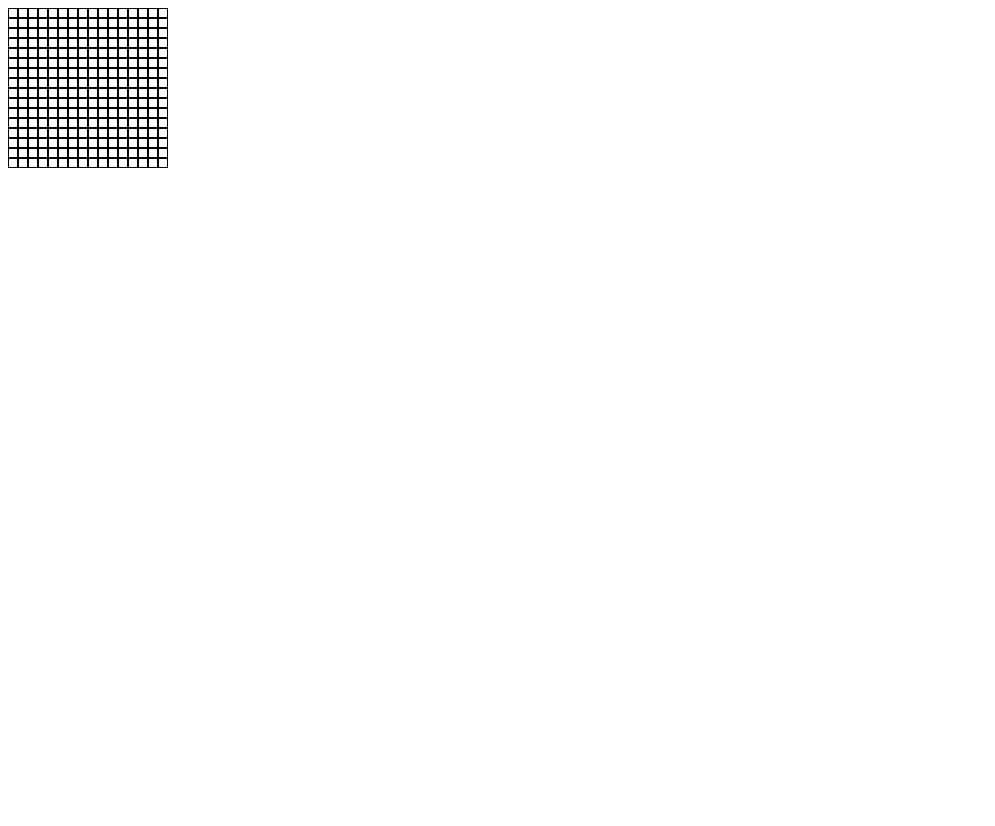
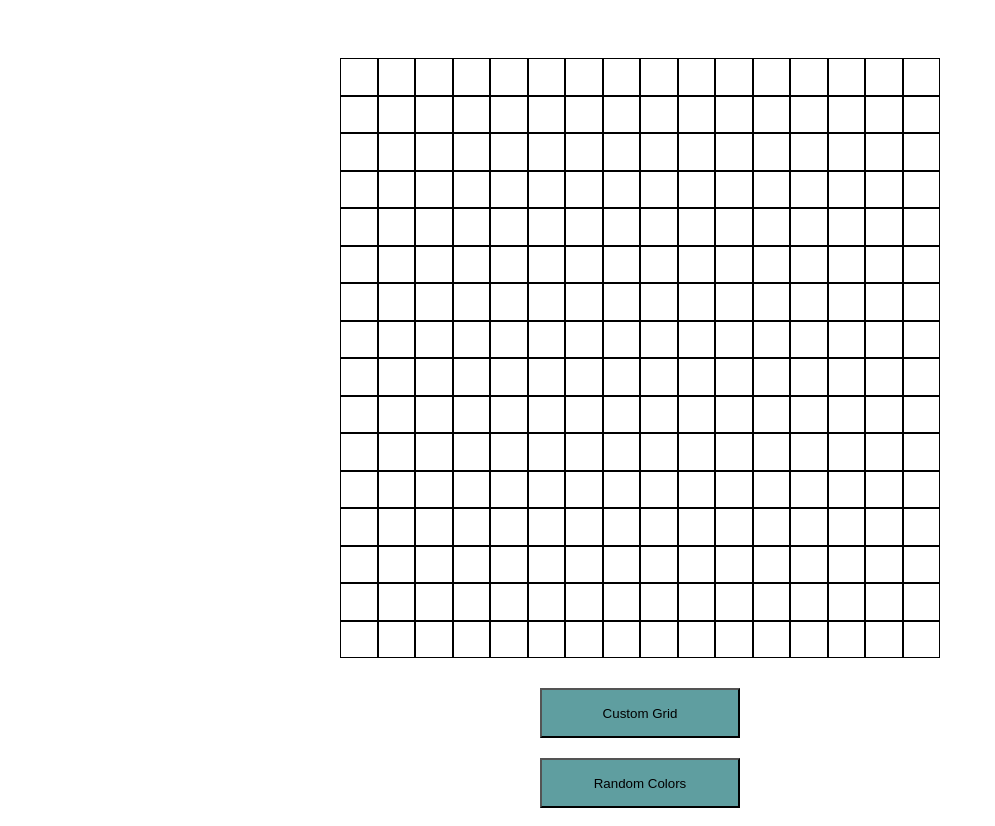
Before and after one commit to bhavana-201/Etch-a-Sketch, a plain HTML site: page index.html in a window 1280 px wide. Shown: the whole page, without its empty margins (0-995 px from the left). Before the commit the page ends 800 px from the top, so only its background shows below. Drawn offline with Linux system fonts and the light colour scheme.

Commit message:
feat:custom grid + random colors effect

```diff
--- a/index.html
+++ b/index.html
@@ -9,5 +9,9 @@
 </head>
 <body>
     <div id="container"></div>
+    <div class="btn-class">
+        <button id="buttongrid" >Custom Grid</button>
+        <button id="buttoncolor" >Random Colors</button>
+    </div>
 </body>
 </html>
--- a/script.js
+++ b/script.js
@@ -1,17 +1,43 @@
 const container = document.getElementById('container');
-console.log("ji");
+const buttongrid = document.getElementById('buttongrid');
+const buttoncolor = document.getElementById('buttoncolor');
+
 function divs(n){
     for(let r = 0; r < n; r++){
         for(let c = 0; c < n; c++){
             let newdivs = document.createElement('div');
+            newdivs.style.width = `${600/n}px`;
+            newdivs.style.height = `${600/n}px`;
             container.appendChild(newdivs);
         }
     }
+
+    let divlist = container.querySelectorAll('div');//it creates a nodelist of all divs
+    divlist.forEach( div => {
+    div.addEventListener('mouseenter',()=>{
+        div.classList.add("colors");
+    });
+    });
+    buttoncolor.addEventListener('click', ()=>{
+
+        divlist.forEach( div =>{
+            div.addEventListener('mouseenter',()=>{
+                div.classList.add("colors");
+                let rc = Math.floor(Math.random()*16777215).toString(16);
+                div.style.backgroundColor=`#${rc}`;
+            });
+        })
+    });
 }
 divs(16);
-let divlist = container.querySelectorAll('div');
-divlist.forEach( div => {
-div.addEventListener('mouseenter',()=>{
-    div.classList.add("colors");
+
+buttongrid.addEventListener('click',()=>{
+    let n = prompt("enter grid size < 100");
+    if (n<100)
+    {
+        container.innerHTML="";
+        divs(n);
+    }
+    else
+        alert("invalid size");
 });
-});
--- a/styles.css
+++ b/styles.css
@@ -1,17 +1,31 @@
 #container{
     display: flex;
     flex-wrap: wrap;
-    height: 160px;
-    width: 160px;
+    height: 600px;
+    width: 600px;
+    margin: auto;
+    padding: 50px 20px 20px 20px;
 }
 #container>div {
-    width: 10px;
-    height: 10px;
-    border:solid black;
+
+    width: 20px;
+    height: 20px;
+    border:  solid black;
     border-width: thin;
     box-sizing: border-box;
-
 }
 .colors{
     background-color: pink;
 }
+button{
+    background-color: cadetblue;
+    height: 50px;
+    width: 200px;
+    margin: 10px;
+}
+.btn-class{
+    display: flex;
+    flex-direction: column;
+    align-items: center;
+
+}
```
